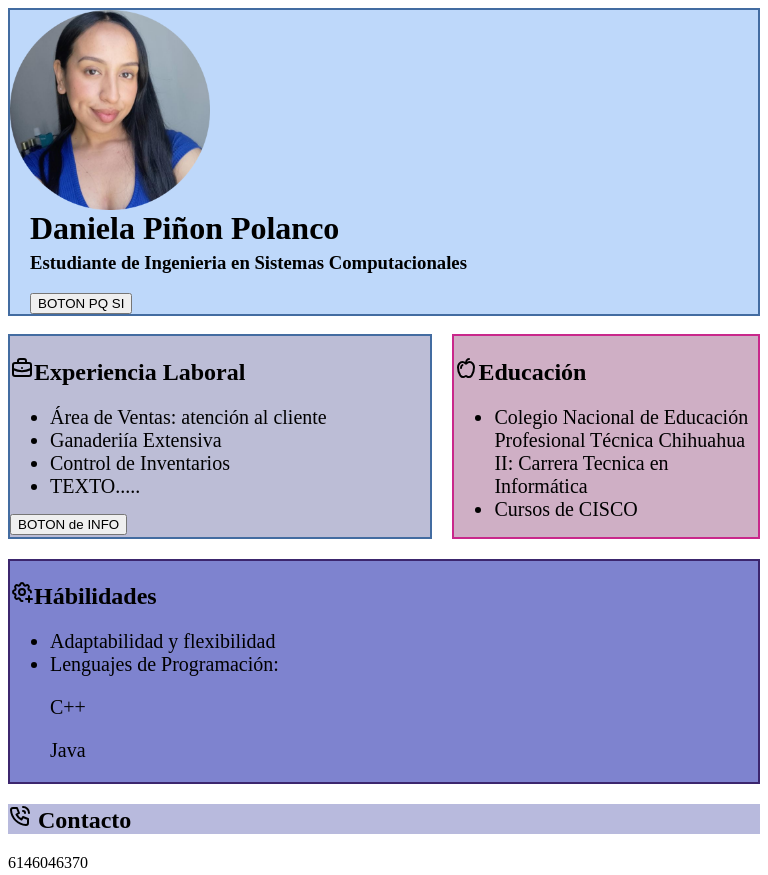
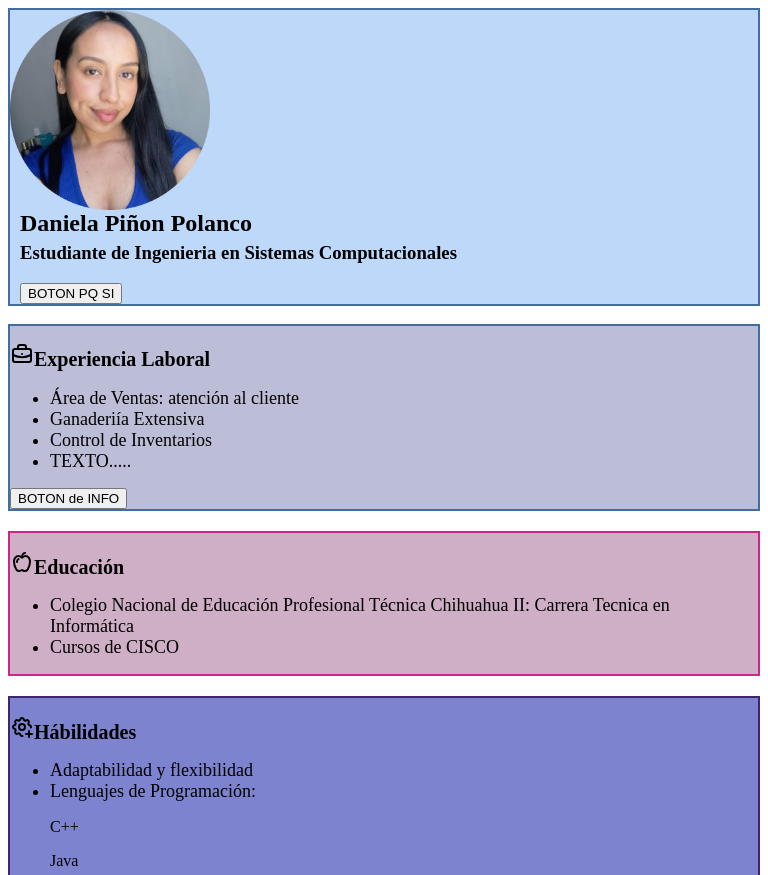
Before and after one commit to DanielaPinon/CV_HTML_CSS, a plain HTML site: page index.html in a window 768 px wide. Shown: the top 875 px of the page. Drawn offline with Linux system fonts and the light colour scheme; files whose address does not match are found by name; a web font is replaced by a local one.

Commit message:
se agrego media

```diff
--- a/styles.css
+++ b/styles.css
@@ -97,3 +97,36 @@ li {
 .label{
     font-family: "Domaine Sans Fine Regular Regular";
 }
+@media (max-width: 768px) and (min-width: 468.1px) {
+    .img {
+        padding-left: 20%;
+    }
+
+    h1 {
+        font-size: 24px;
+    }
+
+    h2 {
+        font-size: 20px;
+    }
+
+    p {
+        font-size: 16px;
+    }
+
+    li {
+        font-size: 18px;
+    }
+
+    .cabezera {
+        margin-left: 10px;
+    }
+
+    .info, .educ, .hab {
+        flex-basis: 100%;
+    }
+
+    .datos {
+        flex-direction: column;
+    }
+}
```
